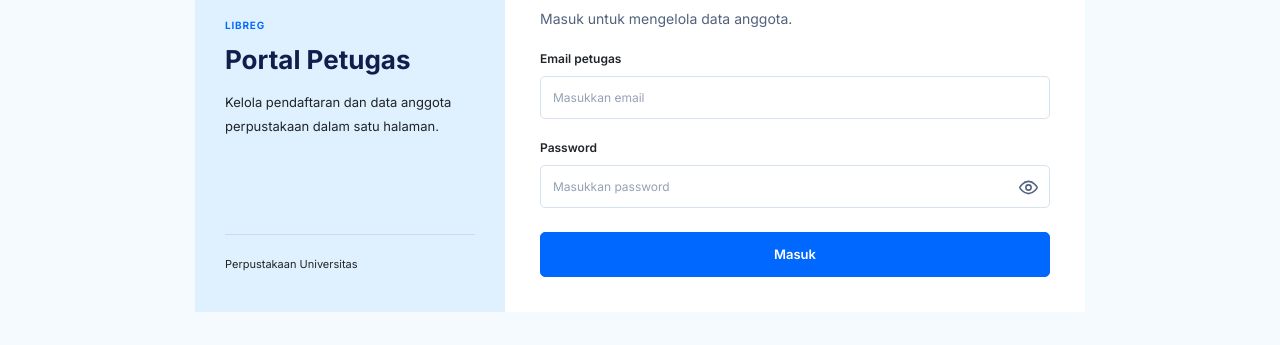
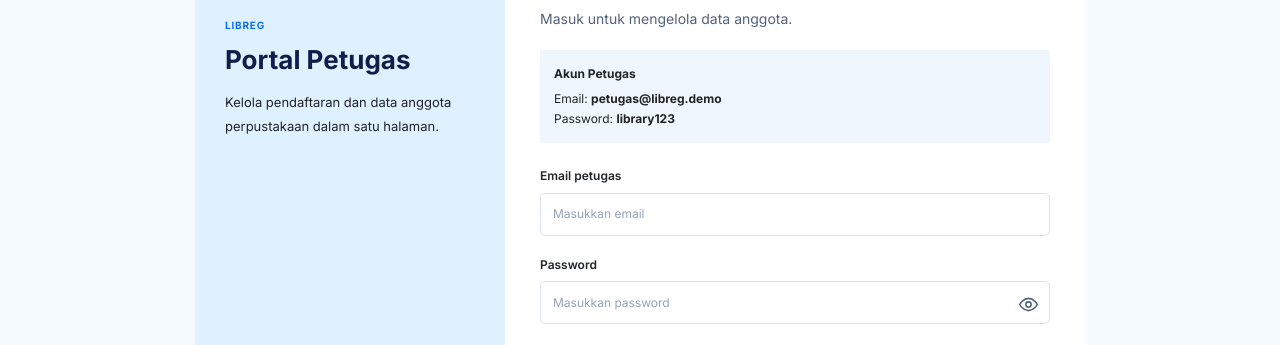
Before and after one commit to Boyeep/LibReg, a website: page login.html in a window 1280 px wide. Shown: the part 257-602 px from the top of the page. Drawn offline with Linux system fonts and the light colour scheme.

Commit message:
fix: restore staff account details

```diff
--- a/assets/style.css
+++ b/assets/style.css
@@ -123,6 +123,8 @@ textarea.form-control { min-height: 100px; resize: vertical; }
 .login-book { color: var(--libreg-blue); margin-bottom: 30px; }
 .login-book .icon { width: 46px; height: 46px; }
 .login-info-note { margin-top: auto; padding-top: 20px; border-top: 1px solid #c3ddf4; font-size: 11px; }
+.login-credentials { padding: 14px; margin: 20px 0; background: #f0f6fd; font-size: 12px; }
+.login-credentials strong { display: block; margin-bottom: 5px; }
 .input-password { position: relative; }
 .input-password input { padding-right: 44px; }
 .password-toggle { position: absolute; right: 0; top: 0; width: 44px; height: 43px; border: 0; background: transparent; color: var(--libreg-muted); }
--- a/login.html
+++ b/login.html
@@ -20,6 +20,7 @@
       <p class="section-label">AKSES PETUGAS</p><h1 class="page-title">Login Petugas</h1>
       <p class="text-muted">Masuk untuk mengelola data anggota.</p>
       <div class="alert alert-info" id="login-context" hidden>Silakan login untuk membuka daftar anggota.</div>
+      <div class="login-credentials"><strong>Akun Petugas</strong>Email: <b>petugas@libreg.demo</b><br>Password: <b>library123</b></div>
       <form id="login-form" novalidate>
         <div class="mb-3"><label class="form-label" for="login-email">Email petugas</label><input class="form-control" id="login-email" type="email" autocomplete="username" placeholder="Masukkan email" required aria-describedby="login-email-error"><div class="invalid-feedback" id="login-email-error"></div></div>
         <div class="mb-4"><label class="form-label" for="password">Password</label><div class="input-password"><input class="form-control" id="password" type="password" autocomplete="current-password" placeholder="Masukkan password" required aria-describedby="password-error"><button class="password-toggle" id="toggle-password" type="button" aria-label="Tampilkan password" aria-pressed="false"><span data-icon="eye"></span></button></div><div class="invalid-feedback d-block" id="password-error"></div></div>
```
